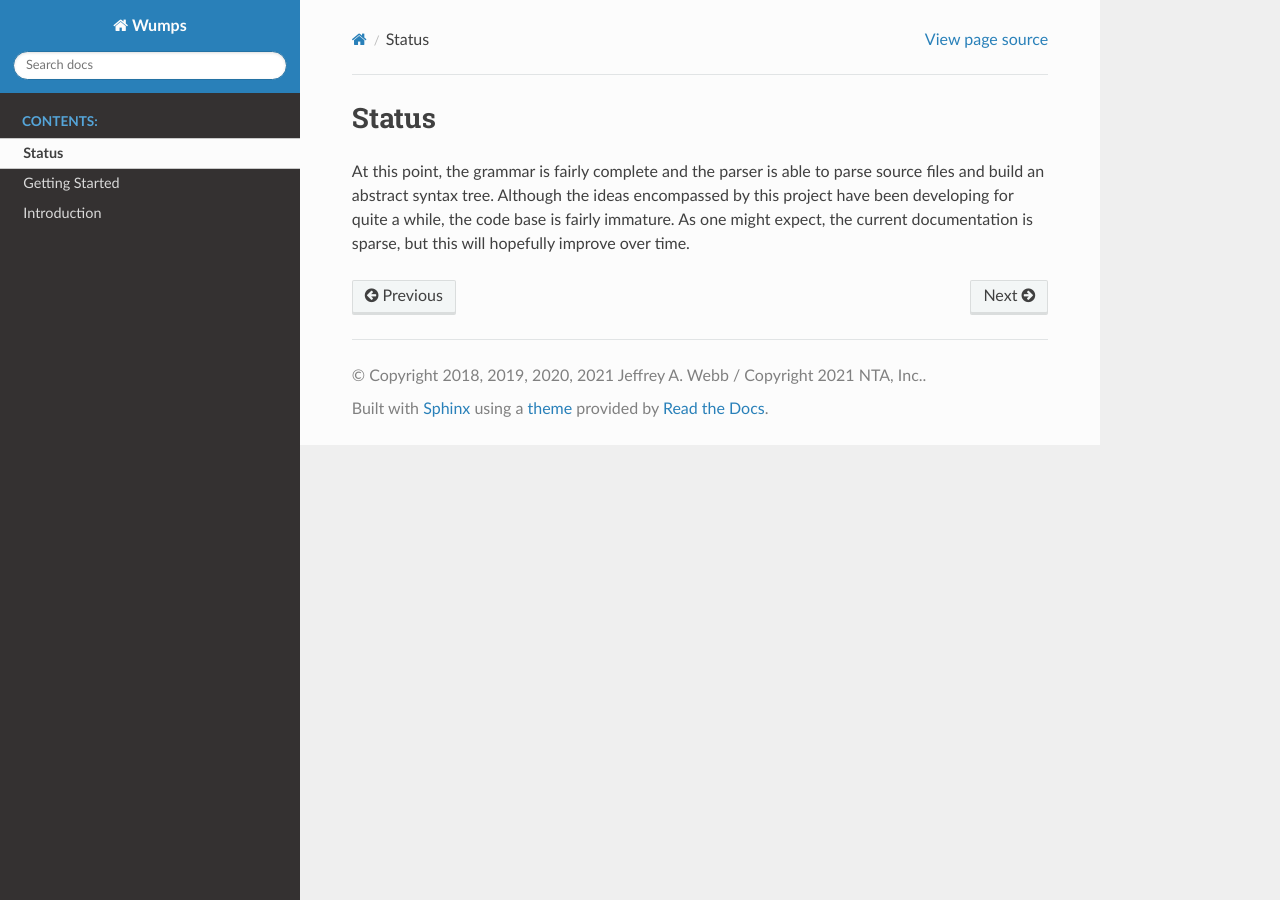
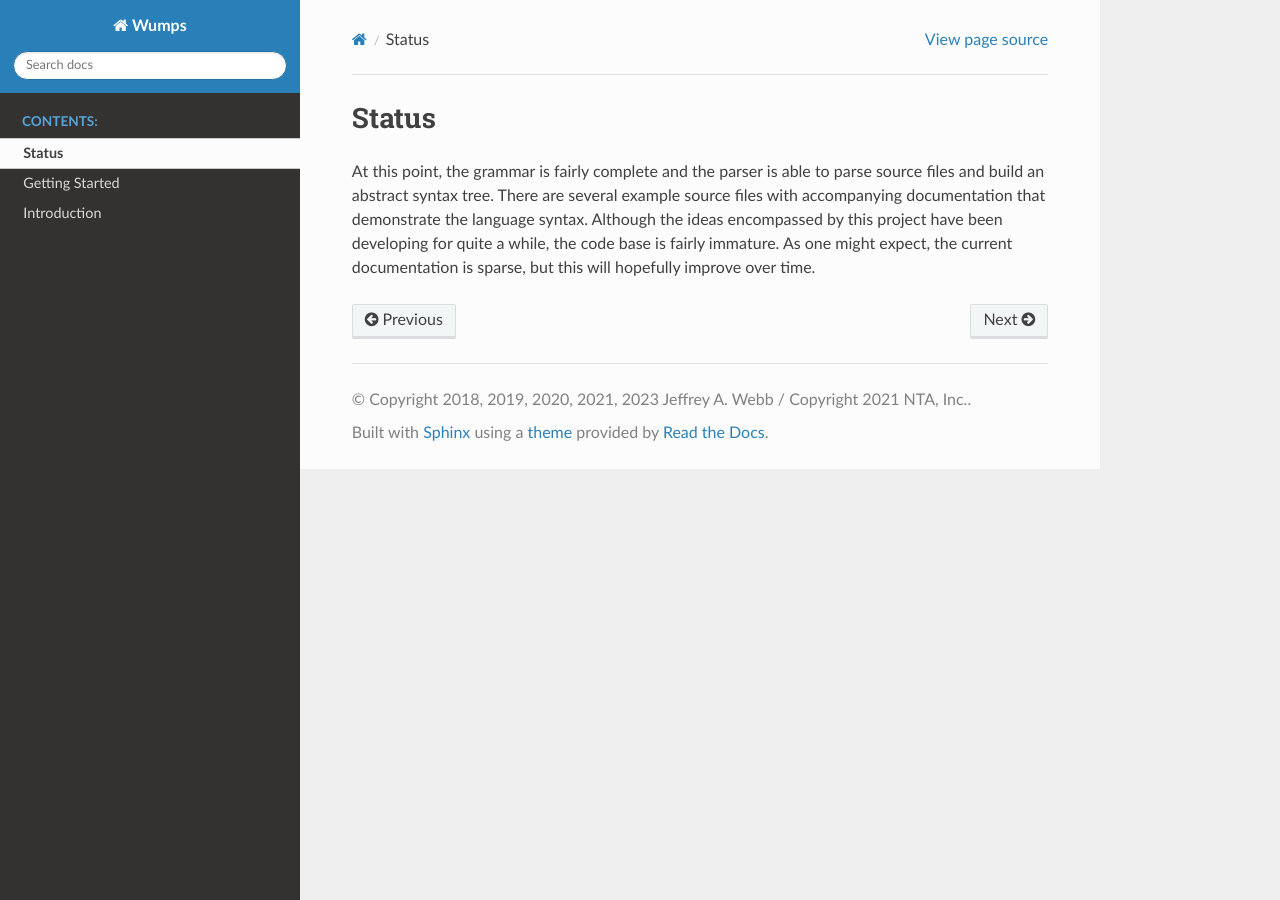
Before and after one commit to codecraftingtools/wumps, a Sphinx documentation site: the page built from doc/status.rst, in a window 1280 px wide. Built offline with Sphinx 7.4.7 and the Read the Docs theme 2.0.0, drawn with Linux system fonts in a browser that asks for light colours.

Commit message:
Updated status

```diff
--- a/doc/conf.py
+++ b/doc/conf.py
@@ -20,7 +20,7 @@
 # -- Project information -----------------------------------------------------
 
 project = u'Wumps'
-copyright = u'2018, 2019, 2020, 2021 Jeffrey A. Webb / Copyright 2021 NTA, Inc.'
+copyright = u'2018, 2019, 2020, 2021, 2023 Jeffrey A. Webb / Copyright 2021 NTA, Inc.'
 author = u'Jeffrey A. Webb'
 
 # The short X.Y version
--- a/doc/status.rst
+++ b/doc/status.rst
@@ -1,4 +1,4 @@
-.. Copyright (C) 2018, 2020, 2021 Jeffrey A. Webb
+.. Copyright (C) 2018, 2020, 2021, 2023 Jeffrey A. Webb
    Copyright (C) 2021 NTA, Inc.
 
 ======
@@ -6,7 +6,9 @@ Status
 ======
 
 At this point, the grammar is fairly complete and the parser is able to parse
-source files and build an abstract syntax tree.  Although the ideas
-encompassed by this project have been developing for quite a while, the code
-base is fairly immature.  As one might expect, the current documentation is
-sparse, but this will hopefully improve over time.
+source files and build an abstract syntax tree.  There are several example
+source files with accompanying documentation that demonstrate the language
+syntax.  Although the ideas encompassed by this project have been developing
+for quite a while, the code base is fairly immature.  As one might expect,
+the current documentation is sparse, but this will hopefully improve over
+time.
```
